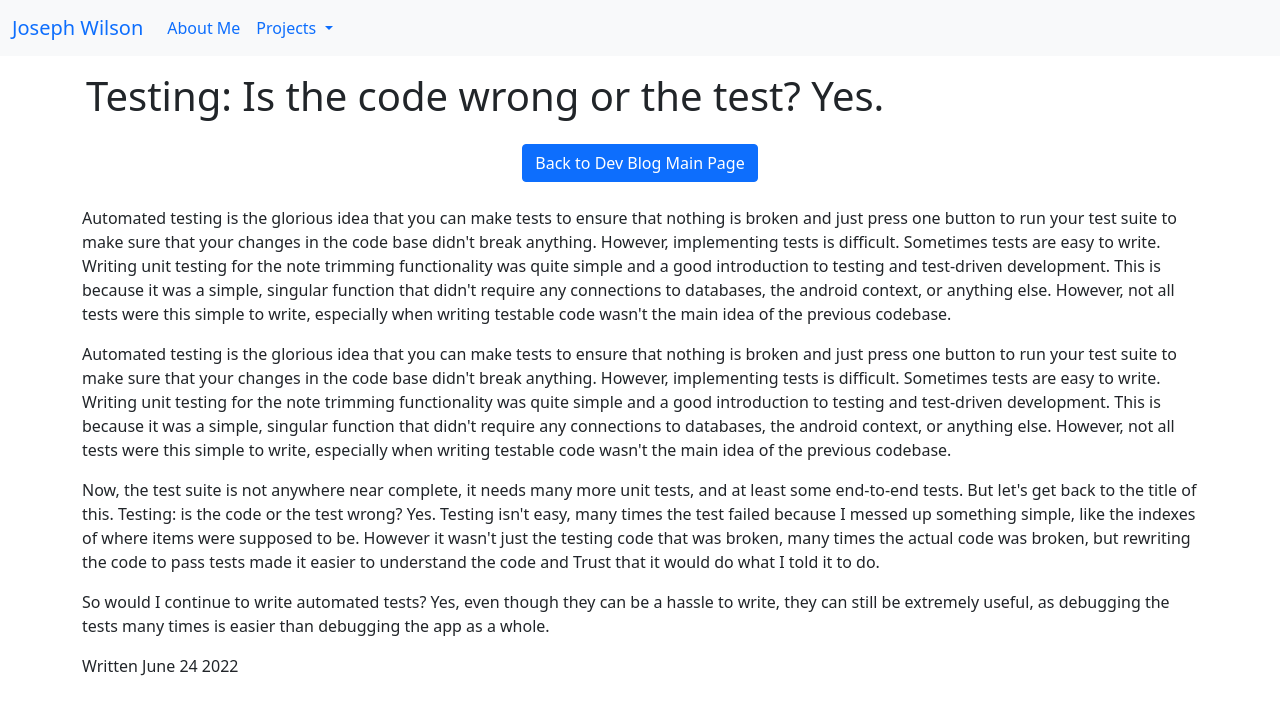
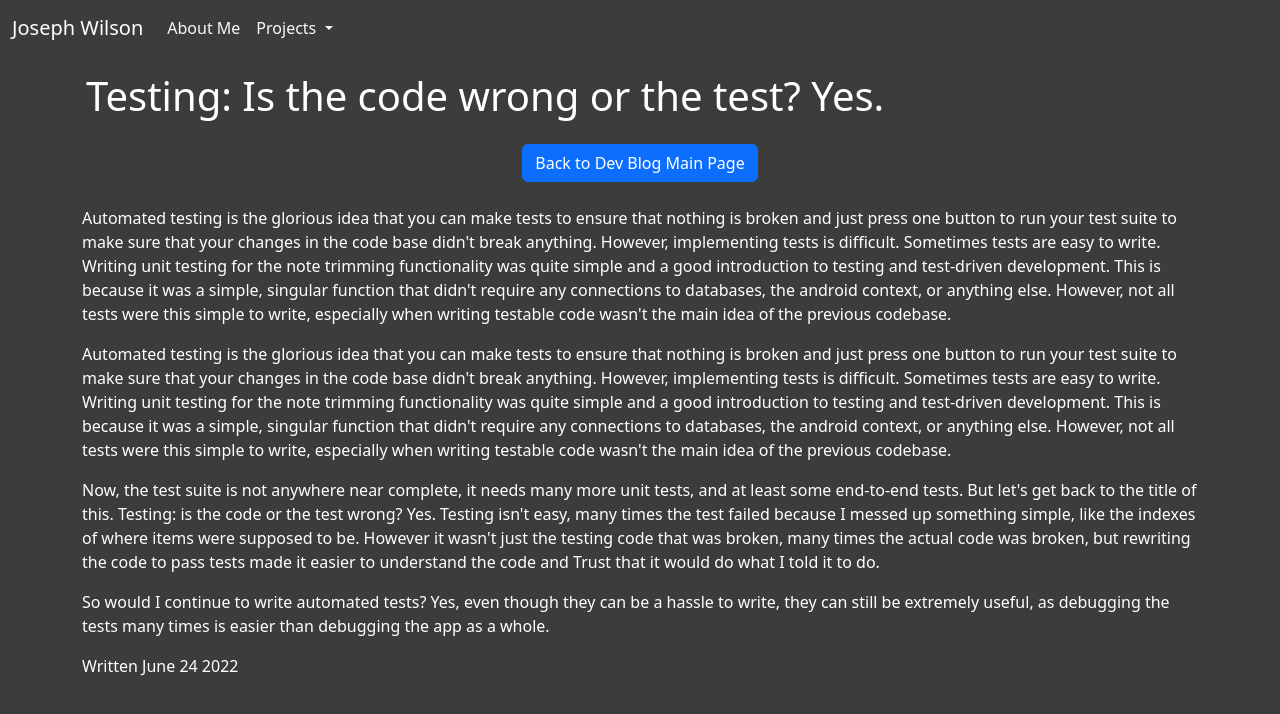
Before and after one commit to joecwilson/joecwilson.github.io, a plain HTML site: page html/fancy_notes/dev_blog/Testing.html in a window 1280 px wide. Drawn offline with nearby package versions, Linux system fonts and the light colour scheme.

Commit message:
Changed site to dark mode

```diff
--- a/html/fancy_notes/dev_blog/Testing.html
+++ b/html/fancy_notes/dev_blog/Testing.html
@@ -6,7 +6,7 @@
         </title>
         <meta charset="utf-8">
         <meta name="viewport" content="width=device-width, initial-scale=1">
-        <link href="https://cdn.jsdelivr.net/npm/bootstrap@5.1.3/dist/css/bootstrap.min.css" rel="stylesheet">
+        <link rel="stylesheet" href="../../../bootstrap/css/bootstrap.css"/>
         <script src="https://cdn.jsdelivr.net/npm/bootstrap@5.1.3/dist/js/bootstrap.bundle.min.js"></script>
         <script src="https://code.jquery.com/jquery-1.10.2.js"></script>
     </head>
@@ -15,7 +15,7 @@
         <div id="nav-placeholder"></div>
         <script>
             $(function(){
-                $("#nav-placeholder").load("../../navbar.html");
+                $("#nav-placeholder").load("navbar.html");
             });
         </script>
         <!--Title -->
--- a/html/fancy_notes/dev_blog/navbar.html
+++ b/html/fancy_notes/dev_blog/navbar.html
@@ -1,16 +1,16 @@
-<nav class="navbar navbar-expand-lg bg-light">
+<nav class="navbar navbar-expand-lg">
     <div class="container-fluid">
-        <a class="navbar-brand" href="../../../index.html">Joseph Wilson</a>
+        <a class="navbar-brand text-white" href="../../../index.html">Joseph Wilson</a>
         <button class="navbar-toggler" type="button" data-bs-toggle="collapse" data-bs-target="#navbarNavDropdown" aria-controls="navbarNavDropdown" aria-expanded="false" aria-label="Toggle navigation">
         <span class="navbar-toggler-icon"></span>
         </button>
         <div class="collapse navbar-collapse" id="navbarNavDropdown">
         <ul class="navbar-nav">
             <li class="nav-item">
-            <a class="nav-link" href="../../about_me.html">About Me</a>
+            <a class="nav-link link-light" href="../../about_me.html">About Me</a>
             </li>
             <li class="nav-item dropdown">
-            <a class="nav-link dropdown-toggle" href="#" id="navbarDropdownMenuLink" role="button" data-bs-toggle="dropdown" aria-expanded="false">
+            <a class="nav-link dropdown-toggle link-light" href="#" id="navbarDropdownMenuLink" role="button" data-bs-toggle="dropdown" aria-expanded="false">
                 Projects
             </a>
             <ul class="dropdown-menu" aria-labelledby="navbarDropdownMenuLink">
--- a/html/navbar.html
+++ b/html/navbar.html
@@ -1,16 +1,16 @@
-<nav class="navbar navbar-expand-lg bg-light">
+<nav class="navbar navbar-expand-lg">
     <div class="container-fluid">
-        <a class="navbar-brand" href="../index.html">Joseph Wilson</a>
+        <a class="navbar-brand text-white" href="../index.html">Joseph Wilson</a>
         <button class="navbar-toggler" type="button" data-bs-toggle="collapse" data-bs-target="#navbarNavDropdown" aria-controls="navbarNavDropdown" aria-expanded="false" aria-label="Toggle navigation">
         <span class="navbar-toggler-icon"></span>
         </button>
         <div class="collapse navbar-collapse" id="navbarNavDropdown">
         <ul class="navbar-nav">
             <li class="nav-item">
-            <a class="nav-link" href="../html/about_me.html">About Me</a>
+            <a class="nav-link link-light" href="../html/about_me.html">About Me</a>
             </li>
             <li class="nav-item dropdown">
-            <a class="nav-link dropdown-toggle" href="#" id="navbarDropdownMenuLink" role="button" data-bs-toggle="dropdown" aria-expanded="false">
+            <a class="nav-link dropdown-toggle link-light" href="#" id="navbarDropdownMenuLink" role="button" data-bs-toggle="dropdown" aria-expanded="false">
                 Projects
             </a>
             <ul class="dropdown-menu" aria-labelledby="navbarDropdownMenuLink">
```
Also changed, not shown: html/about_me.html (+1 -1 lines), html/fancy_notes/dev_blog/minimum_viable_product.html (+2 -2 lines), html/fancy_notes/dev_blog/why_rewrite.html (+2 -2 lines), html/fancy_notes/features.html (+3 -3 lines), html/fancy_notes/index.html (+1 -1 lines), html/fancy_notes/navbar.html (+4 -4 lines), html/fancy_notes/roadmap.html (+2 -2 lines).
